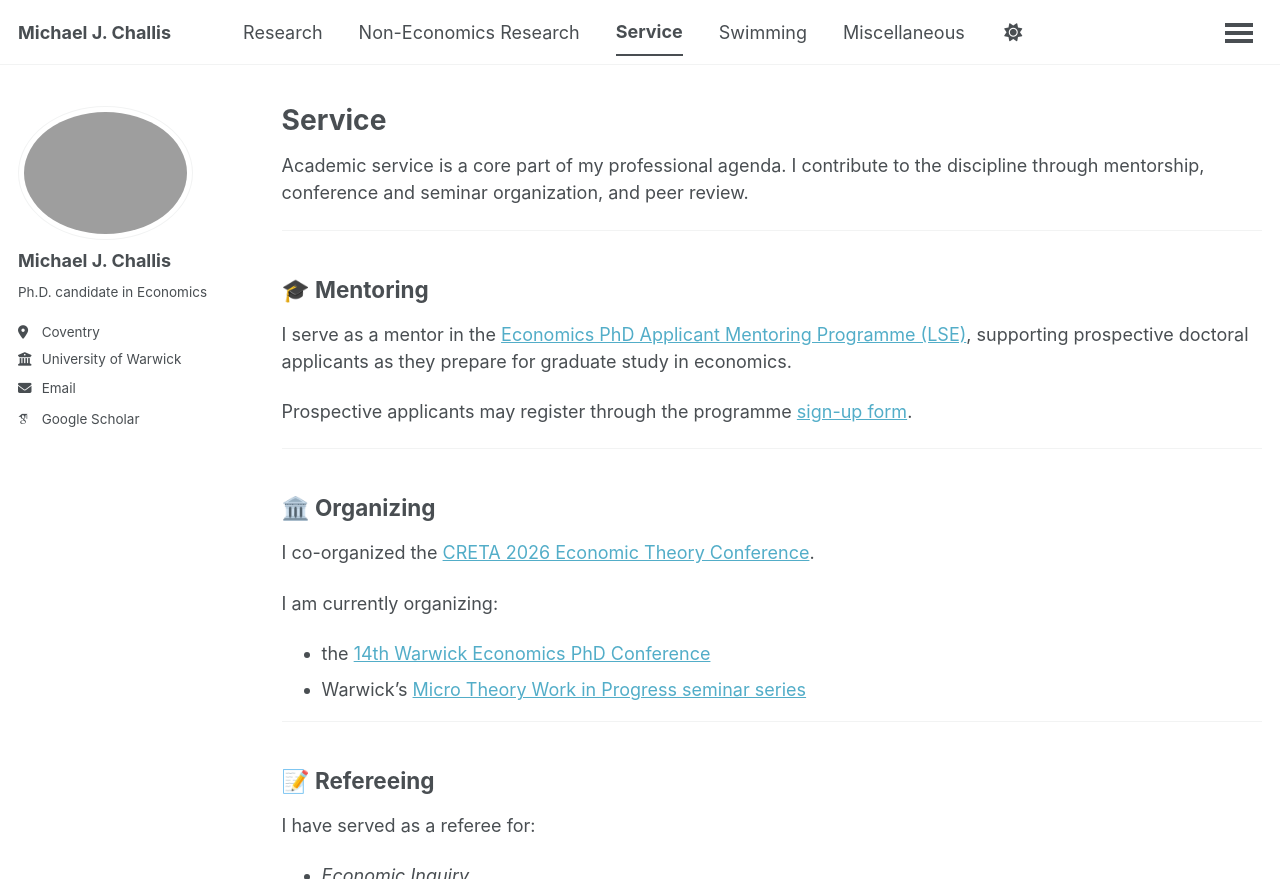
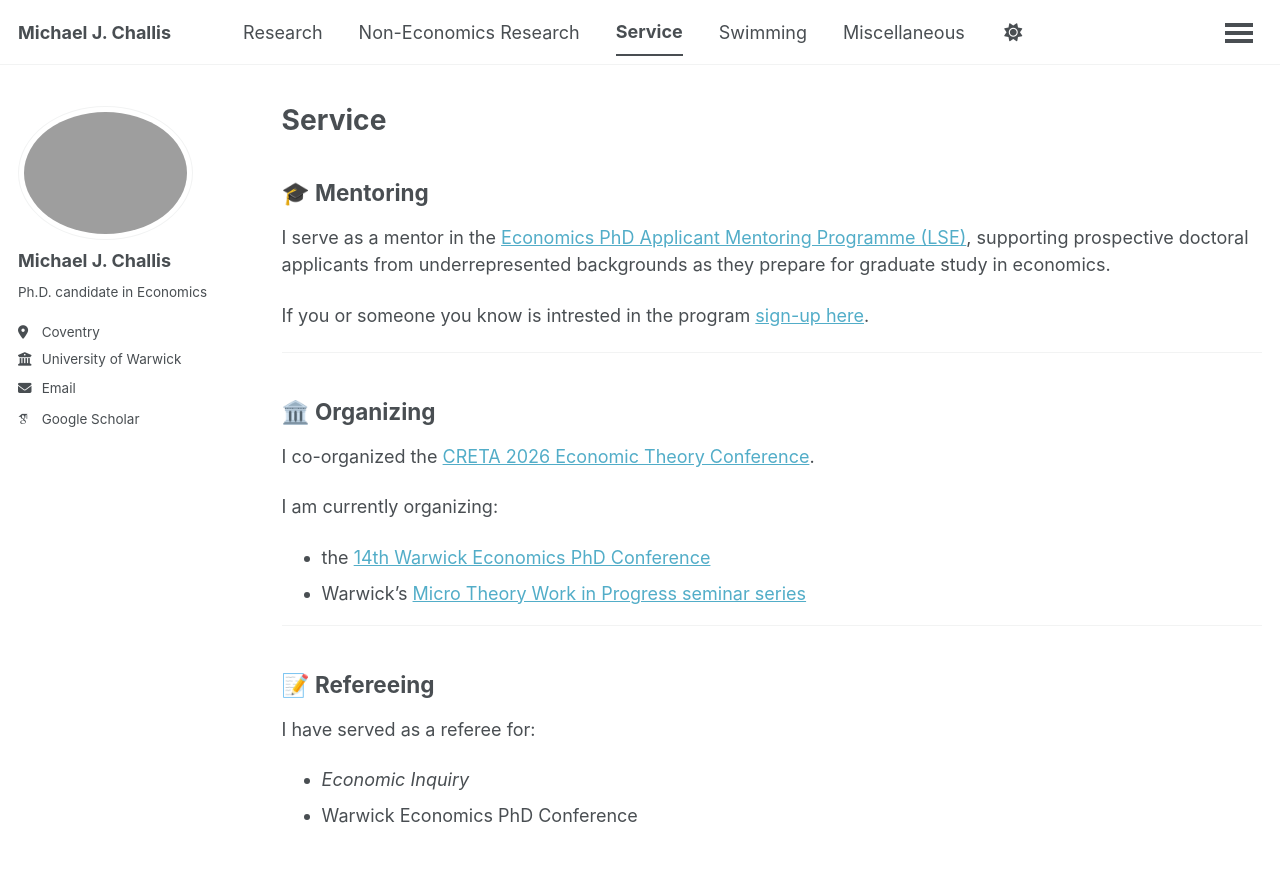
Before and after one commit to MichaelChallis/MichaelChallis.github.io, a Jekyll site: the page built from _pages/service.md, in a window 1280 px wide and 1241 px high, cut to the strip 0-879 px from the top of the window. Built offline with Jekyll 4.4.1, drawn with Linux system fonts in a browser that asks for light colours; some web fonts are replaced.

Commit message:
Update service.md

```diff
--- a/_pages/service.md
+++ b/_pages/service.md
@@ -5,17 +5,11 @@ permalink: /service/
 author_profile: true
 ---
 
-<div class="service-intro" markdown="1">
-Academic service is a core part of my professional agenda. I contribute to the discipline through mentorship, conference and seminar organization, and peer review.
-</div>
-
----
-
 ## 🎓 Mentoring
 
-I serve as a mentor in the [Economics PhD Applicant Mentoring Programme (LSE)](https://www.lse.ac.uk/economics/study/research/applicant-mentoring-programme), supporting prospective doctoral applicants as they prepare for graduate study in economics.
+I serve as a mentor in the [Economics PhD Applicant Mentoring Programme (LSE)](https://www.lse.ac.uk/economics/study/research/applicant-mentoring-programme), supporting prospective doctoral applicants from underrepresented backgrounds as they prepare for graduate study in economics.
 
-Prospective applicants may register through the programme [sign-up form](https://forms.office.com/pages/responsepage.aspx?id=_epnVXfnpUKRu5RA_UO4k8eIEHnAl6NDm61kq2ElJo9URjBQMUJNVEo1RVZJNFhVMVpHWjQ3UjRMQS4u&web=1&wdLOR=c48E5EE95-AC07-46CE-A34A-61D182D31B0C).
+If you or someone you know is intrested in the program [sign-up here](https://forms.office.com/pages/responsepage.aspx?id=_epnVXfnpUKRu5RA_UO4k8eIEHnAl6NDm61kq2ElJo9URjBQMUJNVEo1RVZJNFhVMVpHWjQ3UjRMQS4u&web=1&wdLOR=c48E5EE95-AC07-46CE-A34A-61D182D31B0C).
 
 ---
 
```
